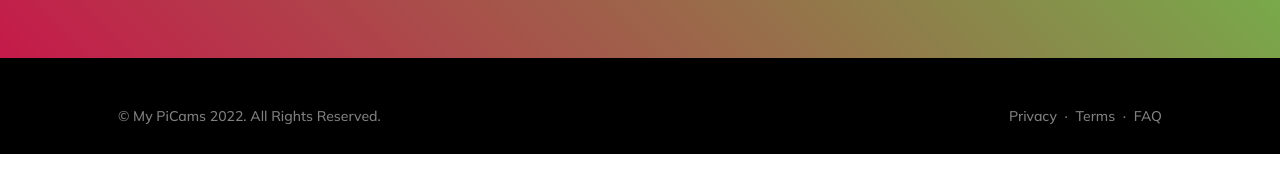
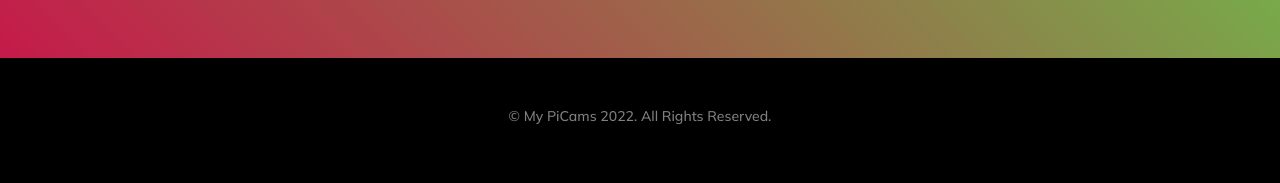
Before and after one commit to sudoashraf/myPiCams, a plain HTML site: page index.html in a window 1280 px wide. Shown: the part 3613-3796 px from the top of the page. Before the commit the page ends 3767 px from the top, so only its background shows below. Drawn offline with nearby package versions, Linux system fonts and the light colour scheme.

Commit message:
corrected footer

```diff
--- a/index.html
+++ b/index.html
@@ -235,13 +235,7 @@
         <footer class="bg-black py-5">
             <div class="container px-5">
                 <div class="text-white-50 small">
-                    <div class="mb-2" style="float:left">&copy; My PiCams 2022. All Rights Reserved.</div>
-                    <p style="float:right">
-                    <a href="#!">Privacy</a>
-                    <span class="mx-1">&middot;</span>
-                    <a href="#!">Terms</a>
-                    <span class="mx-1">&middot;</span>
-                    <a href="#!">FAQ</a></p>
+                    <div class="mb-2 text-center">&copy; My PiCams 2022. All Rights Reserved.</div>
                 </div>
             </div>
         </footer>
```
